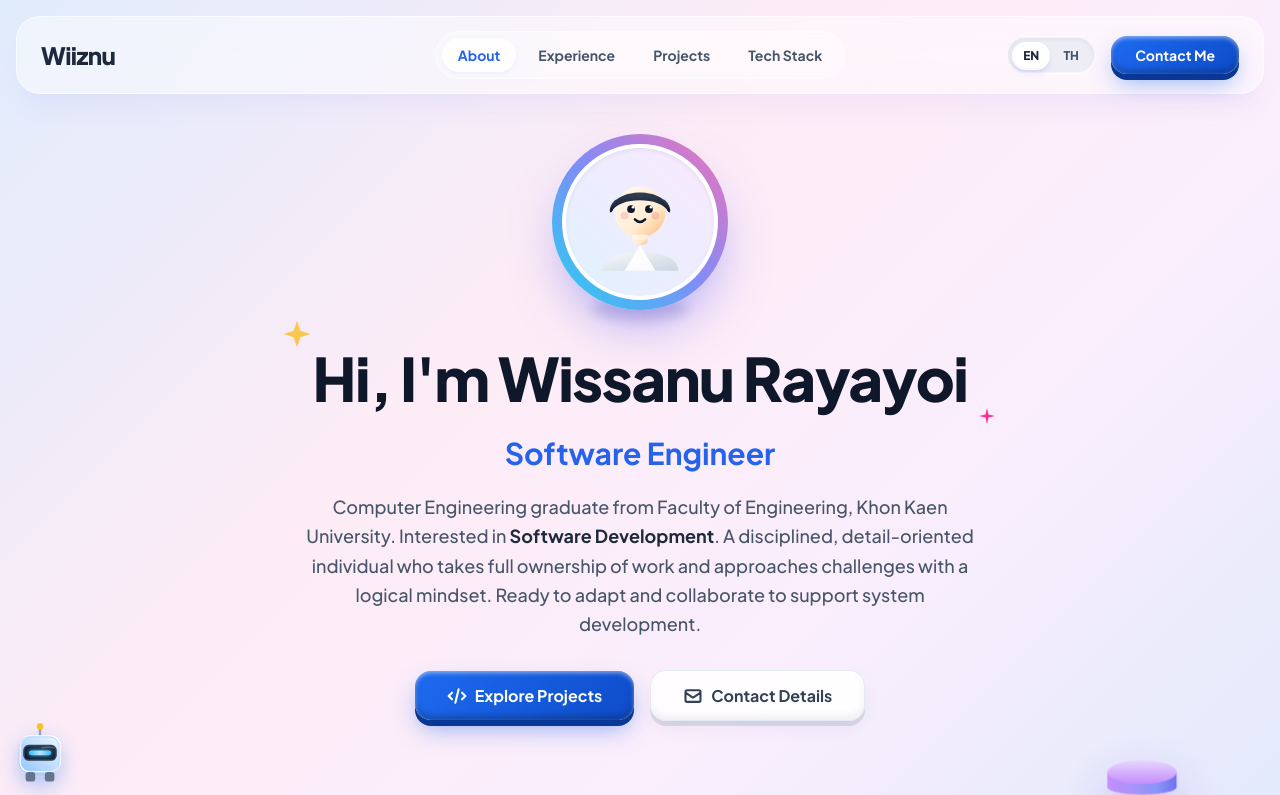
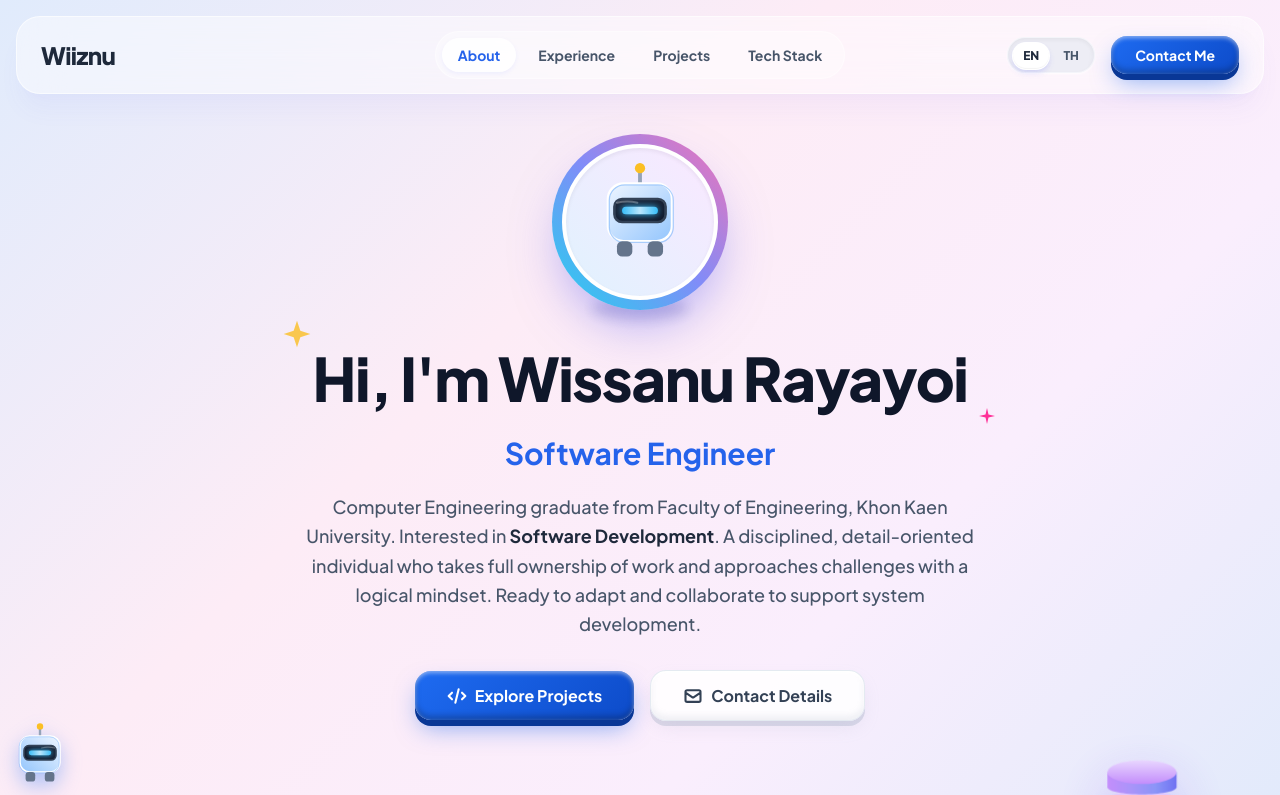
Before and after one commit to wiiznu17/portfolio, a Next.js app: page / in a window 1280 px wide. Shown: the top 795 px of the page. Built offline with nearby package versions, Linux system fonts and the light colour scheme.

Commit message:
feat: redesign hero icon and component graphics to feature a stylized robot character

```diff
--- a/src/components/Hero/Hero.tsx
+++ b/src/components/Hero/Hero.tsx
@@ -31,7 +31,7 @@ export default function Hero() {
             >
               <defs>
                 <linearGradient
-                  id="skinGrad"
+                  id="botBody"
                   x1="0%"
                   y1="0%"
                   x2="100%"
@@ -39,27 +39,23 @@ export default function Hero() {
                 >
                   <stop
                     offset="0%"
-                    stopColor="#fff8f0"
-                  />
-                  <stop
-                    offset="60%"
-                    stopColor="#ffedd5"
+                    stopColor="#eff6ff"
                   />
                   <stop
                     offset="100%"
-                    stopColor="#fdba74"
+                    stopColor="#93c5fd"
                   />
                 </linearGradient>
                 <linearGradient
-                  id="hairGrad"
+                  id="visorGrad"
                   x1="0%"
                   y1="0%"
-                  x2="0%"
+                  x2="100%"
                   y2="100%"
                 >
                   <stop
                     offset="0%"
-                    stopColor="#334155"
+                    stopColor="#1e293b"
                   />
                   <stop
                     offset="100%"
@@ -67,104 +63,118 @@ export default function Hero() {
                   />
                 </linearGradient>
                 <linearGradient
-                  id="shirtGrad"
+                  id="eyeGlow"
                   x1="0%"
                   y1="0%"
                   x2="100%"
-                  y2="100%"
+                  y2="0%"
                 >
                   <stop
                     offset="0%"
-                    stopColor="#f8fafc"
+                    stopColor="#38bdf8"
+                  />
+                  <stop
+                    offset="50%"
+                    stopColor="#bae6fd"
                   />
                   <stop
                     offset="100%"
-                    stopColor="#cbd5e1"
+                    stopColor="#38bdf8"
                   />
                 </linearGradient>
               </defs>
-              {/* Face */}
+
+              {/* Antenna */}
+              <line
+                x1="50"
+                y1="20"
+                x2="50"
+                y2="10"
+                stroke="#94a3b8"
+                strokeWidth="3"
+                strokeLinecap="round"
+              />
               <circle
                 cx="50"
-                cy="42"
-                r="20"
-                fill="url(#skinGrad)"
+                cy="8"
+                r="4"
+                fill="#fbbf24"
               />
-              {/* Hair */}
-              <path
-                d="M28 42 C26 22, 74 22, 72 42 C67 30, 33 30, 28 42 Z"
-                fill="url(#hairGrad)"
+
+              {/* Main Body/Head */}
+              <rect
+                x="25"
+                y="20"
+                width="50"
+                height="45"
+                rx="12"
+                fill="url(#botBody)"
+                stroke="#ffffff"
+                strokeWidth="2"
+              />
+              <rect
+                x="25"
+                y="20"
+                width="50"
+                height="45"
+                rx="12"
+                fill="none"
+                stroke="#60a5fa"
+                strokeWidth="1"
+                transform="translate(1, 1)"
+                opacity="0.5"
+              />
+
+              {/* Visor */}
+              <rect
+                x="30"
+                y="32"
+                width="40"
+                height="18"
+                rx="6"
+                fill="url(#visorGrad)"
+                stroke="#334155"
+                strokeWidth="2"
               />
               <path
-                d="M28 42 C25 45, 26 35, 32 32"
-                fill="url(#hairGrad)"
-              />
-              <path
-                d="M72 42 C75 45, 74 35, 68 32"
-                fill="url(#hairGrad)"
-              />
-              {/* Eyes */}
-              <circle
-                cx="43"
-                cy="40"
-                r="3"
-                fill="#0f172a"
-              />
-              <circle
-                cx="57"
-                cy="40"
-                r="3"
-                fill="#0f172a"
-              />
-              <circle
-                cx="44.5"
-                cy="38.5"
-                r="1"
-                fill="#ffffff"
-              />
-              <circle
-                cx="58.5"
-                cy="38.5"
-                r="1"
-                fill="#ffffff"
-              />
-              {/* Cheeks */}
-              <circle
-                cx="38"
-                cy="45"
-                r="3"
-                fill="#f43f5e"
-                opacity="0.2"
-              />
-              <circle
-                cx="62"
-                cy="45"
-                r="3"
-                fill="#f43f5e"
-                opacity="0.2"
-              />
-              {/* Smile */}
-              <path
-                d="M46 48 Q50 52 54 48"
+                d="M 32 35 Q 40 33 48 35"
                 fill="none"
-                stroke="#0f172a"
-                strokeWidth="2"
+                stroke="#ffffff"
+                strokeWidth="1.5"
+                opacity="0.3"
                 strokeLinecap="round"
               />
-              {/* Neck */}
-              <path
-                d="M44 60 L44 65 C44 69, 56 69, 56 65 L56 60 Z"
-                fill="url(#skinGrad)"
+
+              {/* Glowing Eyes */}
+              <rect
+                x="36"
+                y="38"
+                width="28"
+                height="6"
+                rx="3"
+                fill="url(#eyeGlow)"
+                style={{
+                  filter:
+                    "drop-shadow(0 0 3px #38bdf8)",
+                }}
               />
-              {/* White Shirt */}
-              <path
-                d="M20 88 C20 68, 80 68, 80 88 Z"
-                fill="url(#shirtGrad)"
+
+              {/* Feet */}
+              <rect
+                x="32"
+                y="65"
+                width="12"
+                height="12"
+                rx="4"
+                fill="#64748b"
               />
-              <path
-                d="M38 88 L50 68 L62 88 Z"
-                fill="#ffffff"
-                opacity="0.9"
+              <rect
+                x="56"
+                y="65"
+                width="12"
+                height="12"
+                rx="4"
+                fill="#64748b"
               />
             </svg>
           </div>
```
Also changed, not shown: src/app/icon.svg.
